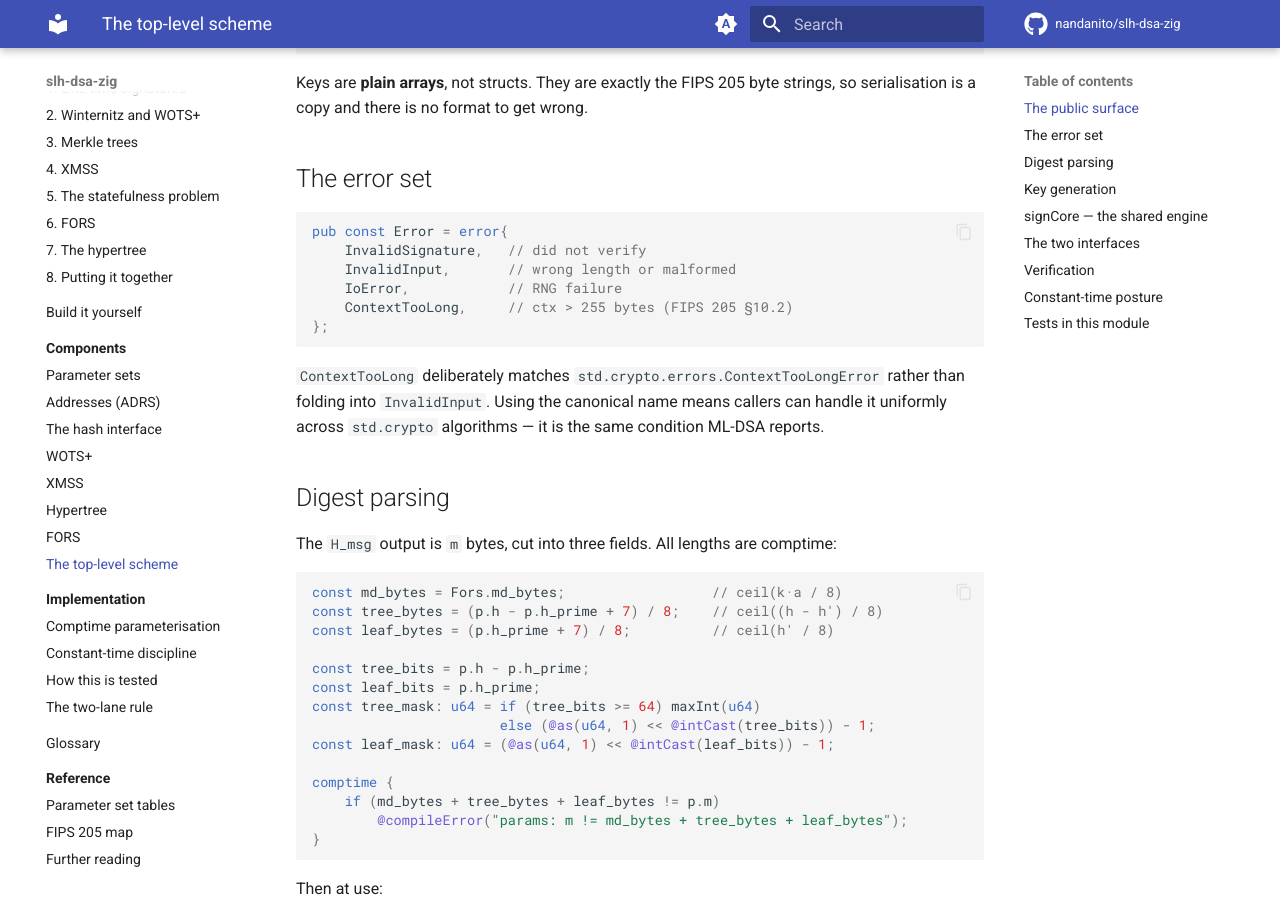
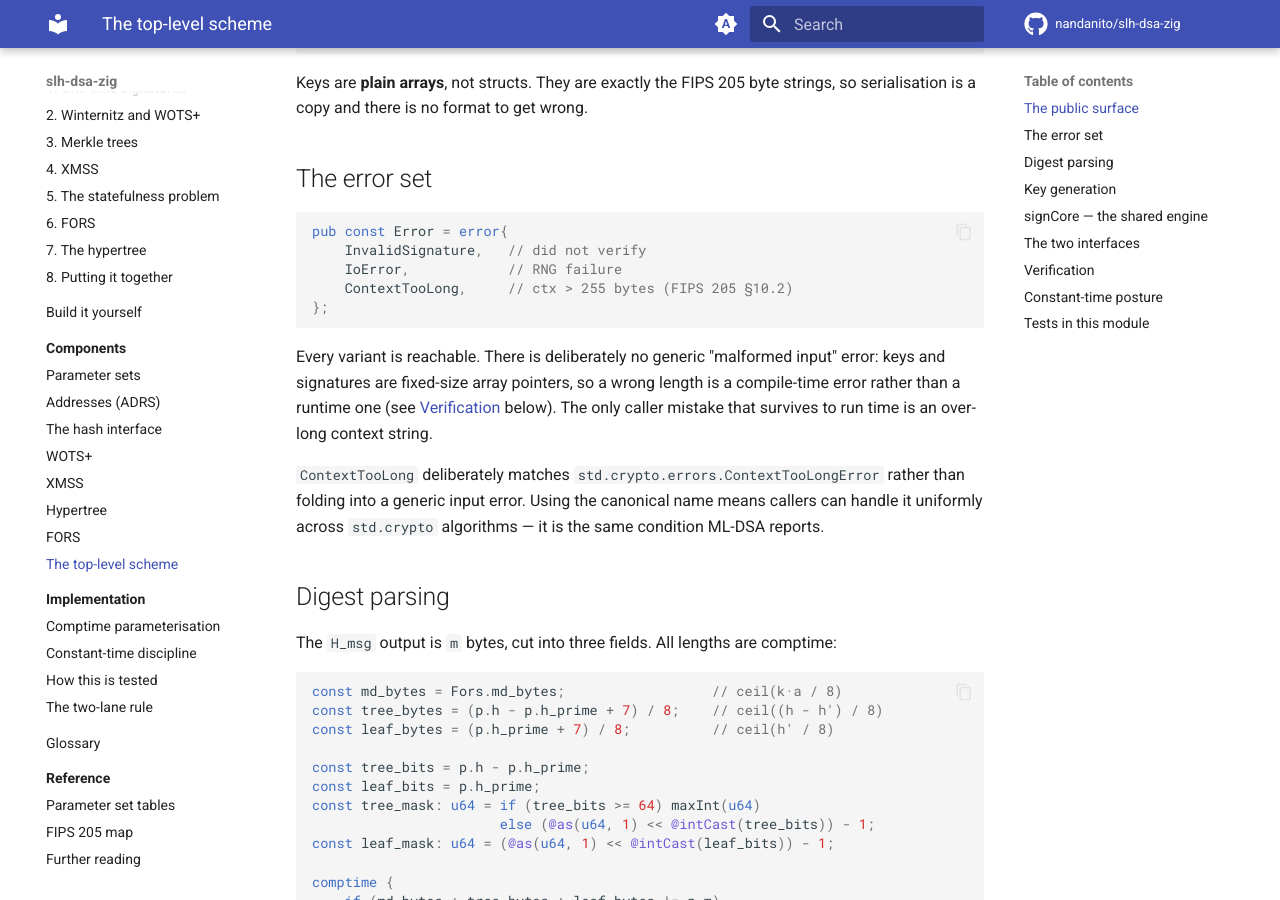
Before and after one commit to nandanito/slh-dsa-zig, an MkDocs documentation site: the page built from docs/components/scheme.md, in a window 1280 px wide and 900 px high, scrolled down 480 px. Built offline with MkDocs 1.6.1 and Material for MkDocs 9.7.7, drawn with Linux system fonts in a browser that asks for light colours; comment, search, counter and statistics services are not loaded; some of the changed text lies outside the part shown.

Commit message:
api: drop the unreachable `InvalidInput` error variant (#60)
Second dead variant in the same public error set, found while verifying
the claim that every *remaining* variant was still reachable after #59.
It is not: `InvalidInput` is returned nowhere in the repository. The only
references were its own declaration, the docs mirror of the error set, and
two lines of prose about it.

It is dead for a structural reason rather than by oversight. Every key and
signature parameter is a fixed-size array pointer — `*const PublicKey`,
`*const SecretKey`, `*const Signature` are `[n]u8` pointers — so "input
data was the wrong length" is a compile-time error, not a runtime one.
`docs/components/scheme.md` already said as much about the verification
path; it holds on every path. There is no deserializer or parser in `src/`
that could produce it, and the fuzz harnesses target `verify`, which takes
the same fixed-size arrays.

Keeping it bought no future flexibility. In Zig, *adding* a variant to a
public error set is as breaking as removing one — an exhaustive `switch`
with no `else` fails to compile either way. So a later parsing API that
wants this error pays the same cost whether or not the variant is reserved
now, while every caller in the meantime handles a case that cannot occur.

Docs updated in the same commit: the error-set block, the `ContextTooLong`
rationale (which referenced it), and the verification type-invariant
paragraph, which now explains the *absence* of a malformed-input variant
rather than pointing at a ghost.

BREAKING: same public error set as #59, same 0.2.0 window. Doing both in
one release costs one break instead of two.

Refs #45.

Co-authored-by: Claude Opus 5 (1M context) <noreply@anthropic.com>

````diff
--- a/docs/components/scheme.md
+++ b/docs/components/scheme.md
@@ -26,16 +26,21 @@ strings, so serialisation is a copy and there is no format to get wrong.
 ```zig
 pub const Error = error{
     InvalidSignature,   // did not verify
-    InvalidInput,       // wrong length or malformed
     IoError,            // RNG failure
     ContextTooLong,     // ctx > 255 bytes (FIPS 205 §10.2)
 };
 ```
 
+Every variant is reachable. There is deliberately no generic "malformed input"
+error: keys and signatures are fixed-size array pointers, so a wrong length is a
+compile-time error rather than a runtime one (see [Verification](#verification)
+below). The only caller mistake that survives to run time is an over-long context
+string.
+
 `ContextTooLong` deliberately matches `std.crypto.errors.ContextTooLongError`
-rather than folding into `InvalidInput`. Using the canonical name means callers
-can handle it uniformly across `std.crypto` algorithms — it is the same condition
-ML-DSA reports.
+rather than folding into a generic input error. Using the canonical name means
+callers can handle it uniformly across `std.crypto` algorithms — it is the same
+condition ML-DSA reports.
 
 ## Digest parsing
 
@@ -248,8 +253,9 @@ fn verifyCore(sig, msg_parts, pk) Error!void {
 
 Signature length is a **type invariant** — `sig: *const Signature` is a
 `[signature_length]u8` pointer, so a wrong-length signature cannot be passed. That
-removes a whole class of length-confusion bug at the type level, and it is why
-`InvalidInput` never appears on this path.
+removes a whole class of length-confusion bug at the type level, and it is why the
+error set carries no generic malformed-input variant: on this path there is no
+runtime length left to get wrong.
 
 There is exactly one accept condition: `Hypertree.verify` returning true.
 
````
Also changed, not shown: 1 other file.
